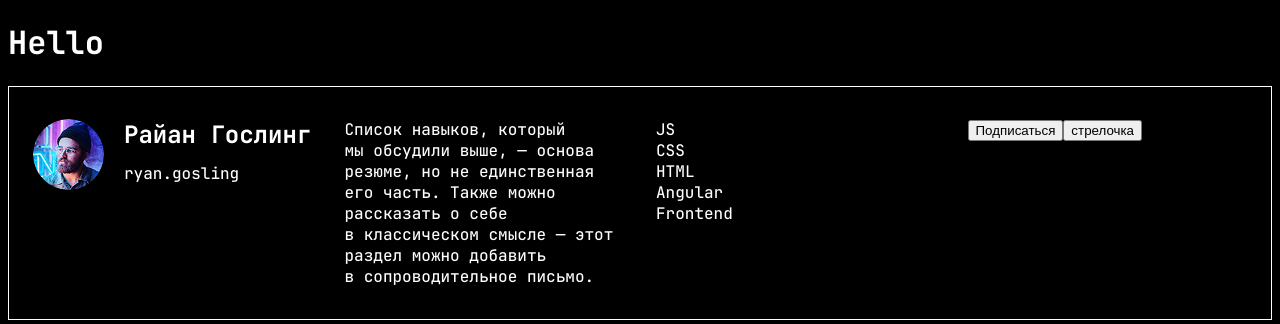
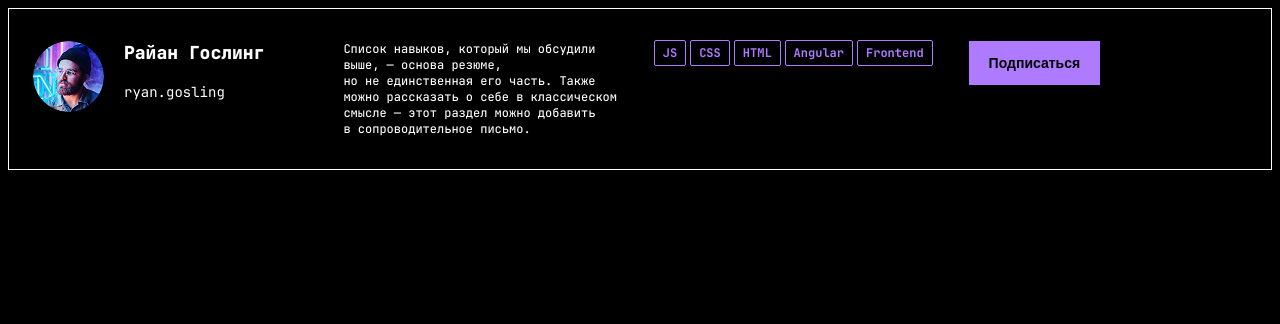
Before and after one commit to MarinaGromova/Project--social-networks, an Angular app: page / in a window 1280 px wide. Shown: the top 324 px of the page. Built offline with nearby package versions, Linux system fonts and the light colour scheme.

Commit message:
4.0 верстка

```diff
--- a/src/app/app.html
+++ b/src/app/app.html
@@ -1,2 +1,2 @@
-<h1>Hello</h1>
-<app-profile-card>two hello</app-profile-card>
+<!-- <h1>Hello</h1> -->
+<app-profile-card></app-profile-card>
--- a/src/app/app.ts
+++ b/src/app/app.ts
@@ -9,5 +9,5 @@ import { ProfileCard } from './common-ui/profile-card/profile-card';
   styleUrl: './app.scss',
 })
 export class App {
-  protected readonly title = signal('project--sociak-networks');
+  protected readonly title = signal('project--social-networks');
 }
--- a/src/app/common-ui/profile-card/profile-card.html
+++ b/src/app/common-ui/profile-card/profile-card.html
@@ -7,21 +7,18 @@
     </div>
   </div>
   <div class="profile-card__description">
-    <!-- <p> -->
     Cписок навыков, который мы обсудили выше, — основа резюме, но не единственная его часть. Также
     можно рассказать о себе в классическом смысле — этот раздел можно добавить в сопроводительное
     письмо.
-    <!-- </p> -->
+  </div>
+  <div class="profile-skill">
+    <div class="btn-skill">JS</div>
+    <p class="btn-skill">CSS</p>
+    <p class="btn-skill">HTML</p>
+    <p class="btn-skill">Angular</p>
+    <p class="btn-skill">Frontend</p>
   </div>
   <div>
-    <p>JS</p>
-    <p>CSS</p>
-    <p>HTML</p>
-    <p>Angular</p>
-    <p>Frontend</p>
-  </div>
-  <div>
-    <button>Подписаться</button>
-    <button>стрелочка</button>
+    <button class="btn">Подписаться</button>
   </div>
 </div>
--- a/src/app/common-ui/profile-card/profile-card.scss
+++ b/src/app/common-ui/profile-card/profile-card.scss
@@ -24,3 +24,10 @@
   display: grid;
   gap: 8px;
 }
+
+.profile-card__description {
+  font-weight: 500;
+  font-style: normal;
+  font-size: 12px;
+  line-height: 16px;
+}
--- a/src/fonts.scss
+++ b/src/fonts.scss
@@ -1,3 +1,11 @@
+@font-face {
+  font-display: swap;
+  font-family: 'JetBrains Mono';
+  font-style: normal;
+  font-weight: 400;
+  src: url('/assets/fonts/JetBrainsMono-Regular.woff2') format('woff2');
+}
+
 @font-face {
   font-display: swap;
   font-family: 'JetBrains Mono';
@@ -10,6 +18,14 @@
   font-display: swap;
   font-family: 'JetBrains Mono';
   font-style: normal;
-  font-weight: 800;
+  font-weight: 700;
   src: url('/assets/fonts/JetBrainsMono-Bold.woff2') format('woff2');
 }
+
+@font-face {
+  font-display: swap;
+  font-family: 'JetBrains Mono';
+  font-style: normal;
+  font-weight: 800;
+  src: url('/assets/fonts/JetBrainsMono-ExtraBold.woff2') format('woff2');
+}
--- a/src/styles.scss
+++ b/src/styles.scss
@@ -3,6 +3,7 @@
 :root {
   --dark-color: #000;
   --light-color: #fff;
+  --accent-color: #ae7aff;
 }
 
 body {
@@ -19,10 +20,35 @@ p {
 h2 {
   font-weight: 800;
   font-style: normal;
+  font-size: 18px;
+  line-height: 24px;
 }
 
-p {
-  font-weight: 500;
+span {
+  font-weight: 400;
   font-style: normal;
-  font-family: 'JetBrains Mono';
+  font-size: 14px;
+  line-height: 21px;
 }
+
+.btn-skill {
+  display: inline;
+  padding: 4px 8px;
+  border-radius: 2px;
+  font-weight: 700;
+  font-size: 12px;
+  line-height: 16px;
+  color: var(--accent-color);
+  border: 1px solid var(--accent-color);
+  margin-right: 4px;
+}
+
+.btn {
+  background-color: var(--accent-color);
+  font-weight: 700;
+  font-size: 14px;
+  line-height: 24px;
+  padding: 10px 20px;
+  border: none;
+  color: var(--dark-color);
+}
```
Also changed, not shown: public/assets/fonts/JetBrainsMono-ExtraBold.woff2 (added), public/assets/fonts/JetBrainsMono-Regular.woff2 (added).
